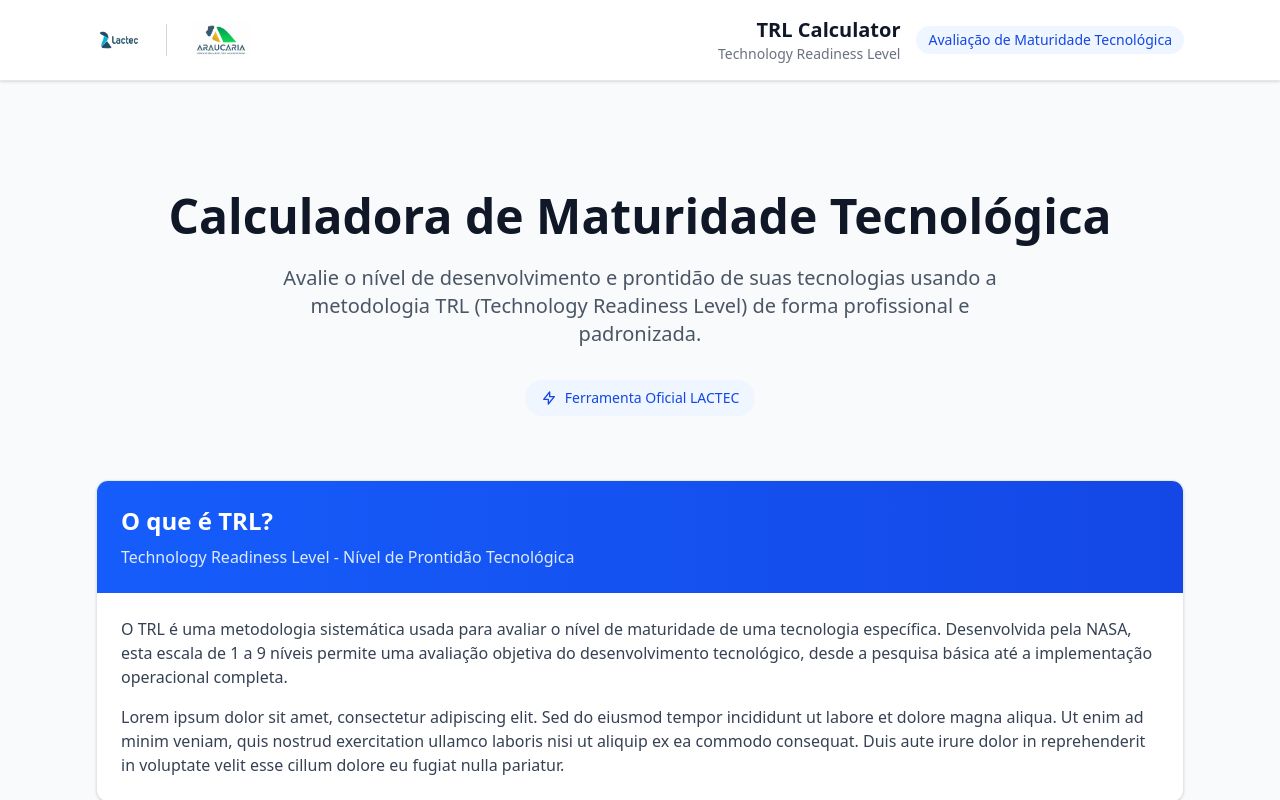
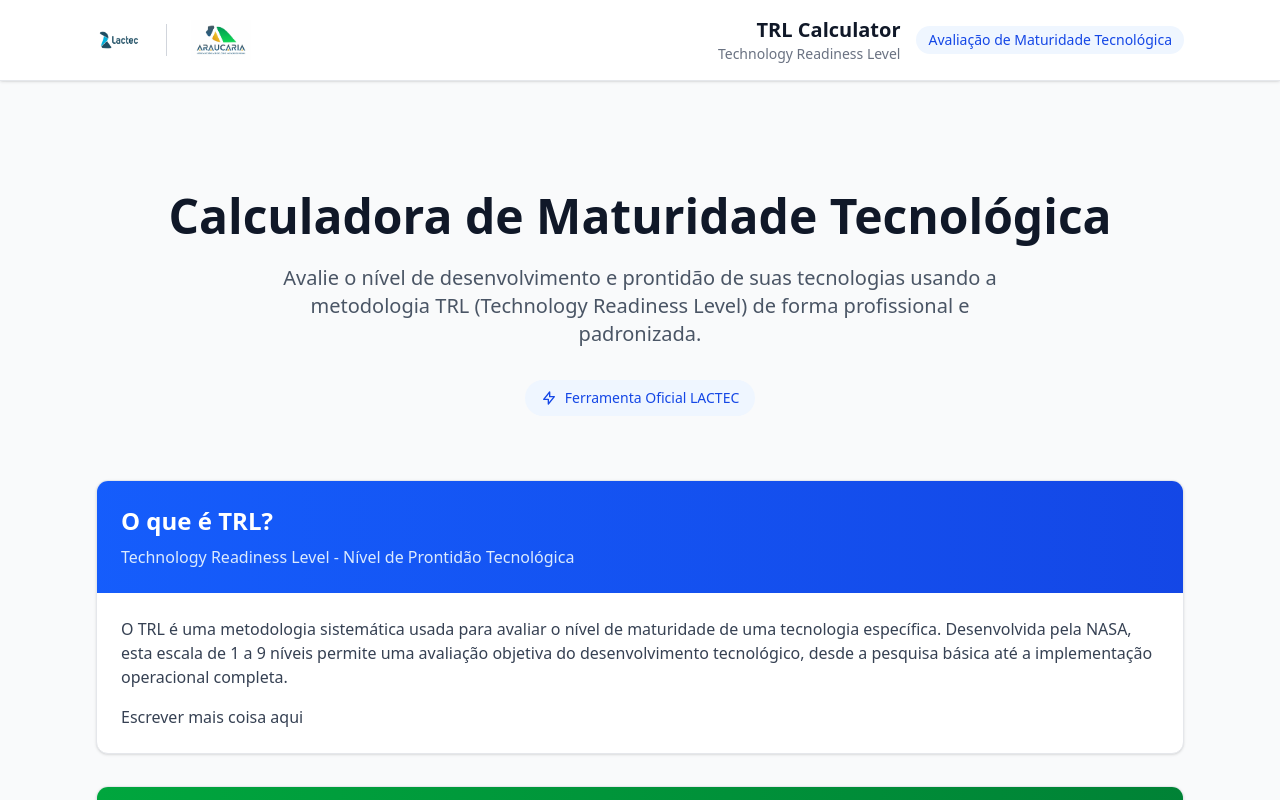
Before and after one commit to giuseppefilippin/CalculadoraTRL, a React (Vite) app: page / in a window 1280 px wide. Shown: the top 800 px of the page. Built offline with nearby package versions, Linux system fonts and the light colour scheme; no server answers.

Commit message:
landing-page

```diff
--- a/src/components/landing-page.jsx
+++ b/src/components/landing-page.jsx
@@ -33,10 +33,7 @@
                 desenvolvimento tecnológico, desde a pesquisa básica até a implementação operacional completa.
               </p>
               <p className="text-gray-700">
-                Lorem ipsum dolor sit amet, consectetur adipiscing elit. Sed do eiusmod tempor incididunt ut labore et
-                dolore magna aliqua. Ut enim ad minim veniam, quis nostrud exercitation ullamco laboris nisi ut aliquip
-                ex ea commodo consequat. Duis aute irure dolor in reprehenderit in voluptate velit esse cillum dolore eu
-                fugiat nulla pariatur.
+                Escrever mais coisa aqui
               </p>
             </div>
           </div>
```
